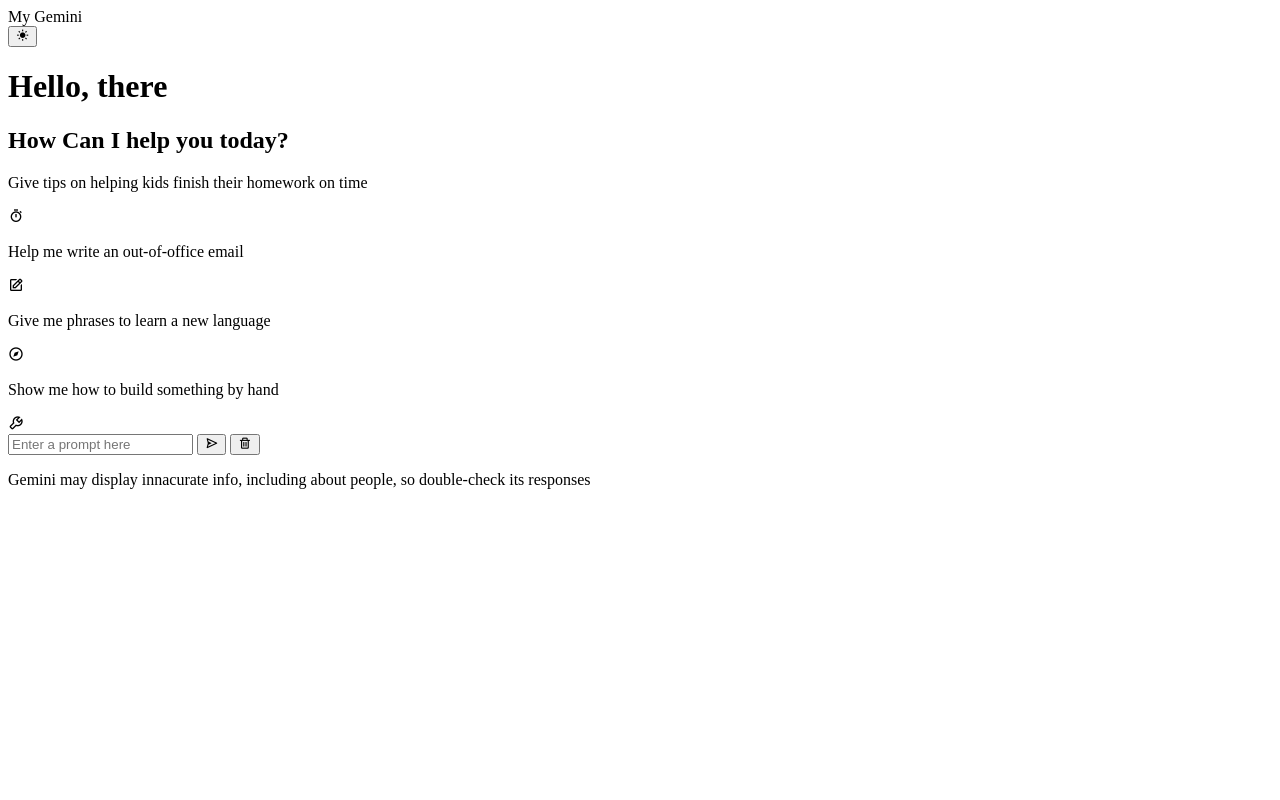
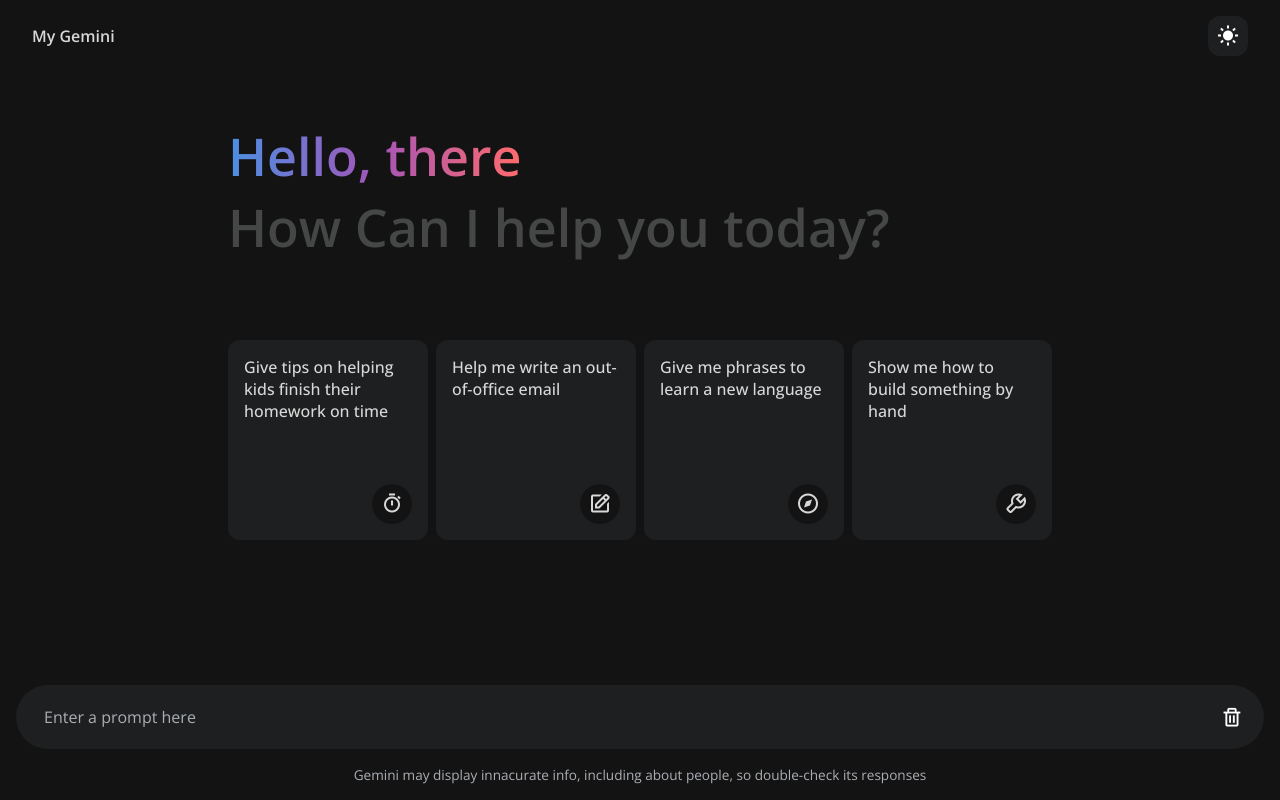
Before and after one commit to LuisAngelRL/gemini-clone, a plain HTML site: page index.html in a window 1280 px wide. Drawn offline with nearby package versions, Linux system fonts and the light colour scheme; a script that the page names is missing.

Commit message:
Home-styles

```diff
--- a/index.html
+++ b/index.html
@@ -5,7 +5,7 @@
     <meta name="viewport" content="width=device-width, initial-scale=1.0">
     <link rel="stylesheet" href="https://cdnjs.cloudflare.com/ajax/libs/highlight.js/11.9.0/styles/github-dark.min.css">
     <link href='https://unpkg.com/boxicons@2.1.4/css/boxicons.min.css' rel='stylesheet'>
-
+    <link rel="stylesheet" href="style.css">
 
     <title>Google Gemini Clone</title>
 </head>
@@ -70,14 +70,11 @@
     <section class="prompt">
         <form action="#" class="promt__form" novalidate>
             <div class="prompt__input-wrapper">
-                <input type="text" placeholder="Enter a prompt here" class="prompt__form-input"
-                required>
-                <button class="prompt__form-button"
-                id="sendButton">
+                <input type="text" placeholder="Enter a prompt here" class="prompt__form-input" required>
+                <button class="prompt__form-button" id="sendButton">
                     <i class='bx bx-send'></i>
                 </button>
-                <button class="prompt__form-button"
-                id="deleteButton">
+                <button class="prompt__form-button" id="deleteButton">
                     <i class='bx bx-trash' ></i>
                 </button>
             </div>
--- /dev/null
+++ b/script.js
@@ -0,0 +1 @@
+const messageForm = document.querySelector(".prompt__form");
--- a/style.css
+++ b/style.css
@@ -1,7 +1,7 @@
 @import url('https://fonts.googleapis.com/css2?family=Open+Sans:ital,wght@0,300..800;1,300..800&display=swap');
 
 *{
-    margin : 0;
+    margin: 0;
     padding: 0;
     outline: none;
     box-sizing: border-box;
@@ -11,7 +11,7 @@
 :root{
     --primary-color: #131314;
     --secondary-color: #1E1F20;
-    --secondary-hocer-color: #333537;
+    --secondary-hover-color: #333537;
 
     --focus-color: #282A2C;
     --focus-hover-color: #37393B;
@@ -21,5 +21,215 @@
     --text-color: #fff;
     --text-secondary-color: #D8D8D8;
     --heading-secondary-color: #444746;
-    --placeholder-color:#ABAFB3;
+    --placeholder-color: #ABAFB3;
 }
+
+.light_mode{
+    --primary-color: #FFFFFF;
+    --secondary-color: #F0F4F9;
+    --secondary-hover-color: #DDE3EA;
+
+    --focus-color: #E9EEF6;
+    --focus-hover-color: #E1E6ED;
+
+    --button-hover-color: #E9ECF1;
+
+    --text-color: #000;
+    --text-secondary-color: #4D4D4D;
+    --heading-secondary-color: #C4C7C5;
+    --placeholder-color: #717075;
+}
+
+body{
+    background: var(--primary-color);
+}
+
+.header,
+.chats .message,
+.chats .message .message__content,
+.prompt__form{
+    margin: 0 auto;
+    max-width: 824px;
+}
+
+body.hide-header .header{
+    margin: 0;
+    display: none;
+}
+
+.navbar{
+    display: flex;
+    align-items: center;
+    justify-content: space-between;
+    padding: 1rem 2rem;
+}
+
+.navbar__logo{
+    color: var(--text-secondary-color);
+    font-weight: 600;
+}
+
+.navbar__button{
+    padding: 0.5rem;
+    font-size: 1.5rem;
+    display: flex;
+    align-items: center;
+    justify-content: center;
+    border-radius: 0.75rem;
+    border: none;
+    background: var(--secondary-color);
+    color: var(--text-color);
+    cursor: pointer;
+    transition: background 0.3s ease;
+}
+
+.navbar__button:hover{
+    background: var(--secondary-hover-color);
+}
+
+.header{
+    margin-top: 6vh;
+}
+
+.header__title h1{
+    width: fit-content;
+    background: linear-gradient(to right, #4a90e2, #a355b9, #ff6b6b);
+    background-clip: text;
+    -webkit-background-clip: text;
+    text-fill-color: transparent;
+    -webkit-text-fill-color: transparent;
+    font-size: 3.25rem;
+    font-weight: 600;
+}
+
+.header__title h2{
+    color: var(--heading-secondary-color);
+    font-size: 3.25rem;
+    font-weight: 600;
+}
+
+.suggests{
+    display: flex;
+    align-items: center;
+    justify-content: space-between;
+    margin-top: 4.875rem;
+    gap: 0.5rem;
+}
+
+.suggests__item{
+    background: var(--secondary-color);
+    color: var(--text-secondary-color);
+    padding: 1rem;
+    height: 12.5rem;
+    width: 12.5rem;
+    border-radius: 0.75rem;
+    display: flex;
+    flex-direction: column;
+    justify-content: space-between;
+    cursor: pointer;
+    transition: background 0.3s ease;
+}
+
+.suggests__item:hover{
+    background: var(--secondary-hover-color);
+}
+
+.suggests__item-text{
+    font-weight: 500;
+    line-height: 1.375rem;
+}
+
+.suggests__item-icon{
+    text-align: right;
+}
+
+.suggests__item-icon i{
+    font-size: 1.5rem;
+    background: var(--primary-color);
+    padding: 0.5rem;
+    border-radius: 50%;
+}
+
+.prompt{
+    position: fixed;
+    background: var(--primary-color);
+    z-index: 1000;
+    width: 100%;
+    left: 0;
+    bottom: 0;
+    padding: 1rem;
+}
+
+.prompt__input-wrapper{
+    width: 100%;
+    height: 4rem;
+    display: flex;
+    position: relative;
+}
+
+.prompt__form-input{
+    height: 100%;
+    width: 100%;
+    border: none;
+    resize: none;
+    font-size: 1rem;
+    color: var(--text-color);
+    padding: 1rem 1.75rem;
+    border-radius: 100px;
+    background: var(--secondary-color);
+    transition: background 0.3s ease;
+}
+
+.prompt__form-input:focus{
+    background: var(--focus-color);
+}
+
+.prompt__form-input:focus ~ .prompt__form-button:hover{
+    background: var(--focus-hover-color);
+}
+
+.prompt__form-input::placeholder{
+    color: var(--placeholder-color);
+}
+
+.prompt__form-button{
+    position: absolute;
+    right: 0.5rem;
+    top: 50%;
+    transform: translateY(-50%);
+    border: none;
+    width: 48px;
+    height: 48px;
+    cursor: pointer;
+    border-radius: 50%;
+    font-size: 1.4rem;
+    display: flex;
+    align-items: center;
+    justify-content: center;
+    color: var(--text-color);
+    background: transparent;
+    transition: all 0.3s ease;
+}
+
+.prompt__form-button:hover{
+    background: var(--button-hover-color);
+}
+
+.prompt__form-button#sendButton{
+    transform: translateY(-50%) scale(0);
+}
+
+.prompt__form-input:valid ~ .prompt__form-button#sendButton{
+    transform: translateY(-50%) scale(1);
+}
+
+.prompt__form-input:valid ~ #deleteButton{
+    right: 3.5rem;
+}
+
+.prompt__disclaim{
+    text-align: center;
+    color: var(--placeholder-color);
+    font-size: 0.85rem;
+    margin-top: 1rem;
+}
```
